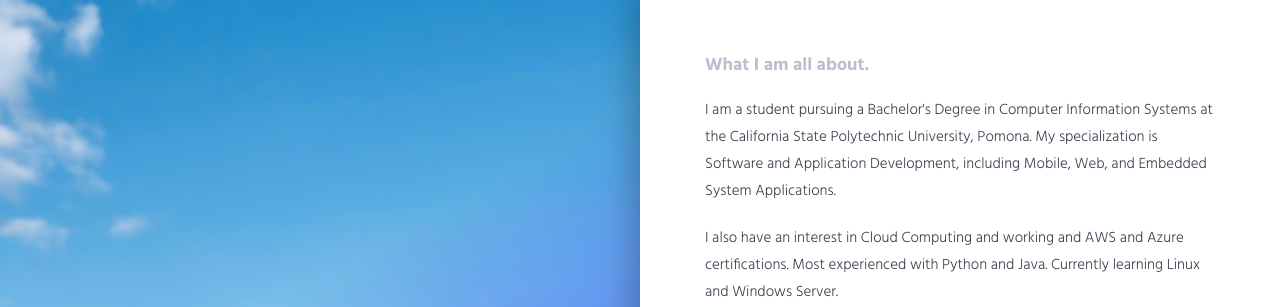
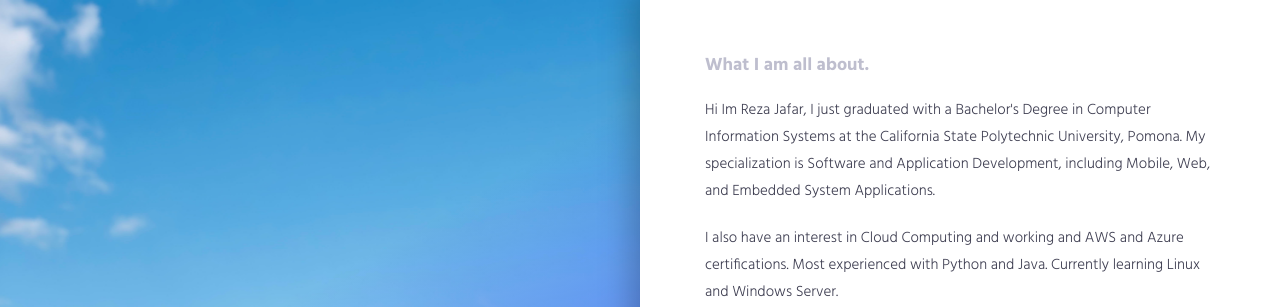
Before and after one commit to Reza7865/reza7865.github.io, a plain HTML site: page index.html in a window 1280 px wide. Shown: the top 307 px of the page. Drawn offline with Linux system fonts and the light colour scheme.

Commit message:
Update index.html

```diff
--- a/index.html
+++ b/index.html
@@ -70,7 +70,7 @@
             </div>
             <div class="col-md-12">
                 <p>
-                    I am a student pursuing a Bachelor's Degree in Computer Information Systems at the California State Polytechnic University, Pomona. My specialization is Software and Application Development, including Mobile, Web, and Embedded System Applications.
+                    Hi Im Reza Jafar, I just graduated with a Bachelor's Degree in Computer Information Systems at the California State Polytechnic University, Pomona. My specialization is Software and Application Development, including Mobile, Web, and Embedded System Applications.
 
                 </p>
 
```
